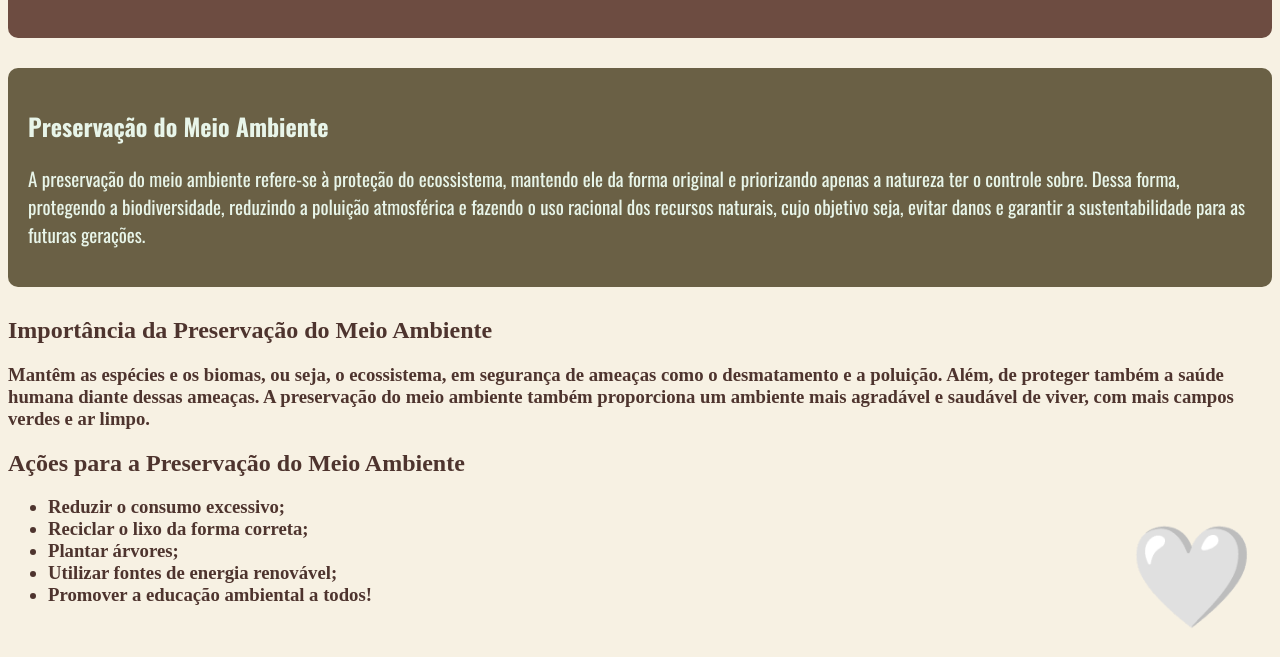
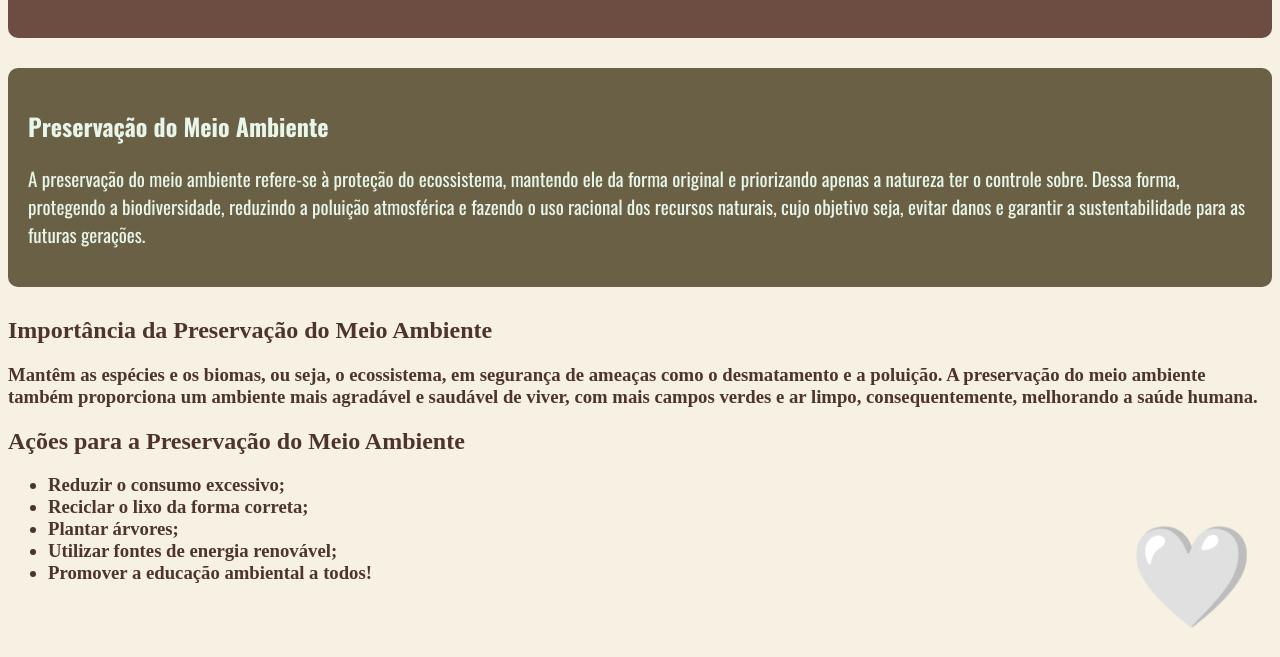
Before and after one commit to Jessiehv/Agrinho, a plain HTML site: page index.html in a window 1280 px wide. Shown: the part 143-800 px from the top of the page. Drawn offline with nearby package versions, Linux system fonts and the light colour scheme.

Commit message:
Update index.html

```diff
--- a/index.html
+++ b/index.html
@@ -29,7 +29,7 @@
 
     <section class="ambiente-div-conteudo">
         <h2 class="importancia">Importância da Preservação do Meio Ambiente</h2>
-        <h3>Mantêm as espécies e os biomas, ou seja, o ecossistema, em segurança de ameaças como o desmatamento e a poluição. Além, de proteger também a saúde humana diante dessas ameaças. A preservação do meio ambiente também proporciona um ambiente mais agradável e saudável de viver, com mais campos verdes e ar limpo. </h3>
+        <h3>Mantêm as espécies e os biomas, ou seja, o ecossistema, em segurança de ameaças como o desmatamento e a poluição. A preservação do meio ambiente também proporciona um ambiente mais agradável e saudável de viver, com mais campos verdes e ar limpo, consequentemente, melhorando a saúde humana. </h3>
     </section>
 
     <section>
```
